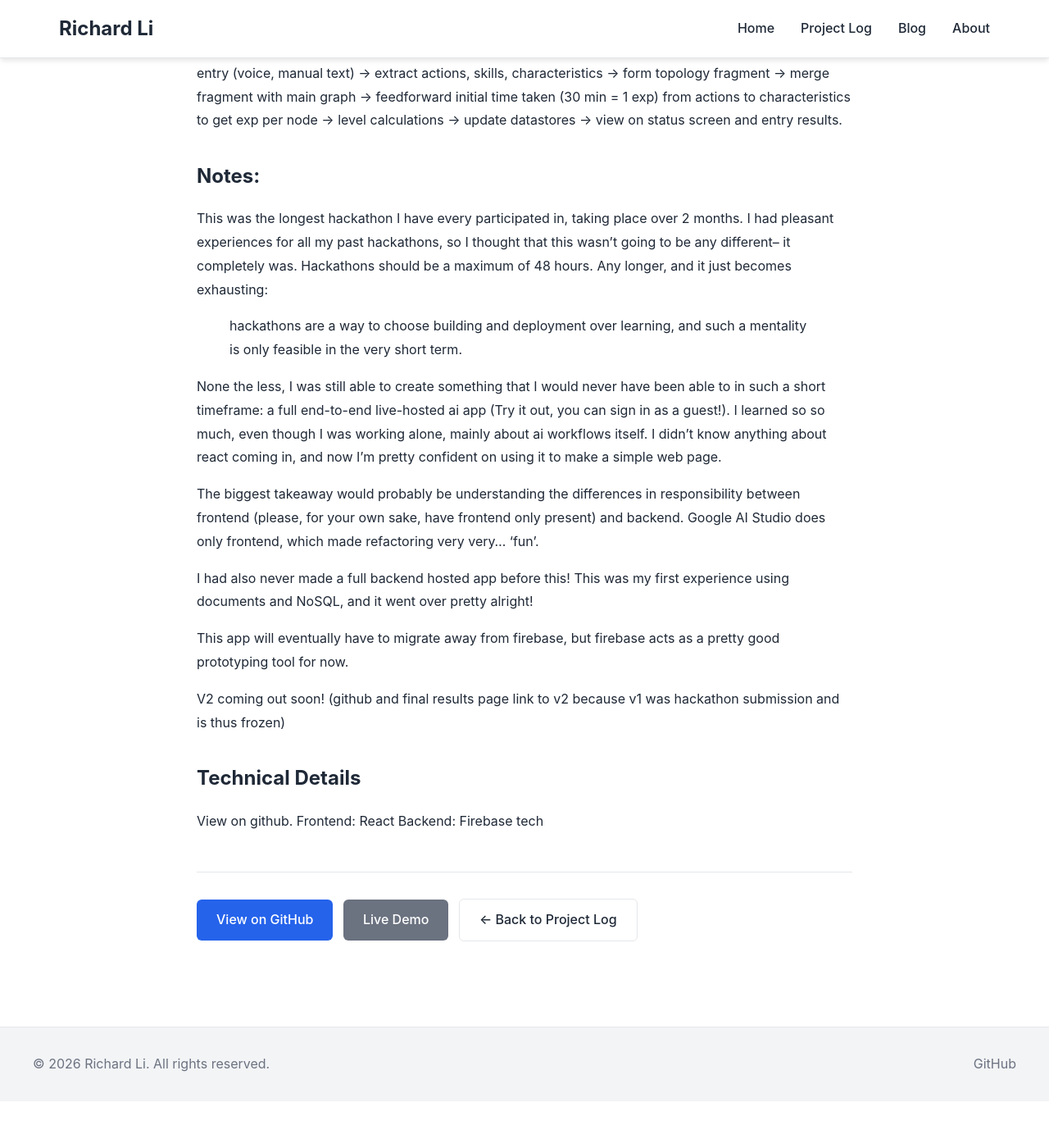
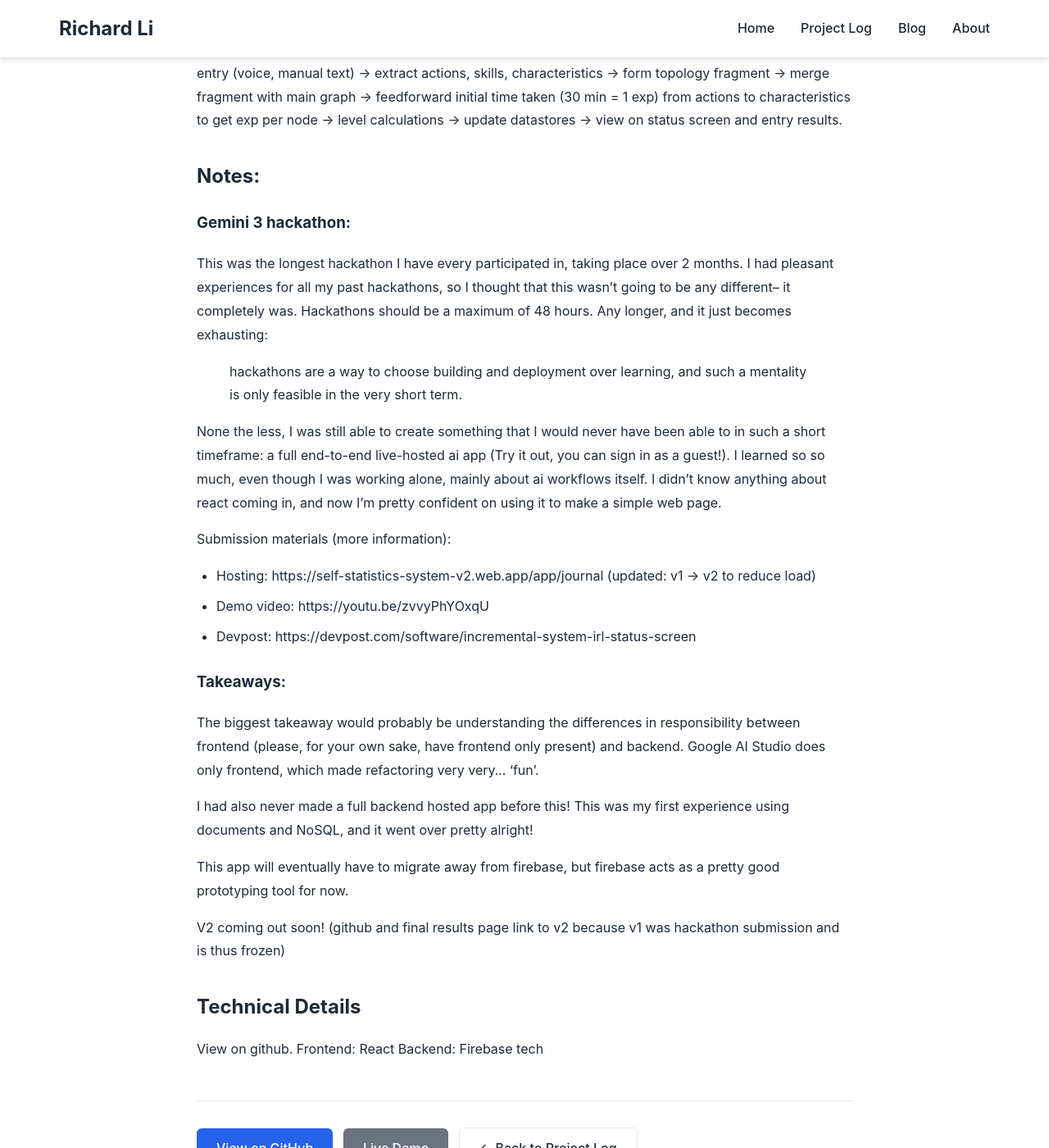
Before and after one commit to richardhcli/richardhcli.github.io, a Jekyll site: the page built from _project_posts/2026-02-19-selfsysv1.md, in a window 1280 px wide and 1400 px high, scrolled down 828 px. Shown: the whole window at 82% size. Built offline with Jekyll 4.4.1, drawn with Linux system fonts in a browser that asks for light colours; comment, search, counter and statistics services are not loaded; before the commit the page ends 2171 px from its top, so only the background shows below that.

Commit message:
update selfsysv1

```diff
--- a/_project_posts/2026-02-19-selfsysv1.md
+++ b/_project_posts/2026-02-19-selfsysv1.md
@@ -27,6 +27,8 @@ Intended usage: record moment to moment progress (eg: attended to my microproces
 entry (voice, manual text) -> extract actions, skills, characteristics -> form topology fragment -> merge fragment with main graph -> feedforward initial time taken (30 min = 1 exp) from actions to characteristics to get exp per node -> level calculations -> update datastores -> view on status screen and entry results.
 
 ## Notes:
+
+### Gemini 3 hackathon:
 This was the longest hackathon I have every participated in, taking place over 2 months.
 I had pleasant experiences for all my past hackathons, so I thought that this wasn't going to be any different-- it completely was. Hackathons should be a maximum of 48 hours. Any longer, and it just becomes exhausting:
 > hackathons are a way to choose building and deployment over learning, and such a mentality is only feasible in the very short term.
@@ -35,6 +37,12 @@ None the less, I was still able to create something that I would never have been
 I learned so so much, even though I was working alone, mainly about ai workflows itself.
 I didn't know anything about react coming in, and now I'm pretty confident on using it to make a simple web page.
 
+Submission materials (more information):
+* Hosting: https://self-statistics-system-v2.web.app/app/journal (updated: v1 -> v2 to reduce load)
+* Demo video: https://youtu.be/zvvyPhYOxqU
+* Devpost: https://devpost.com/software/incremental-system-irl-status-screen
+
+### Takeaways:
 The biggest takeaway would probably be understanding the differences in responsibility between frontend (please, for your own sake, have frontend only present) and backend. Google AI Studio does only frontend, which made refactoring very very... 'fun'.
 
 I had also never made a full backend hosted app before this! This was my first experience using documents and NoSQL, and it went over pretty alright!
```
